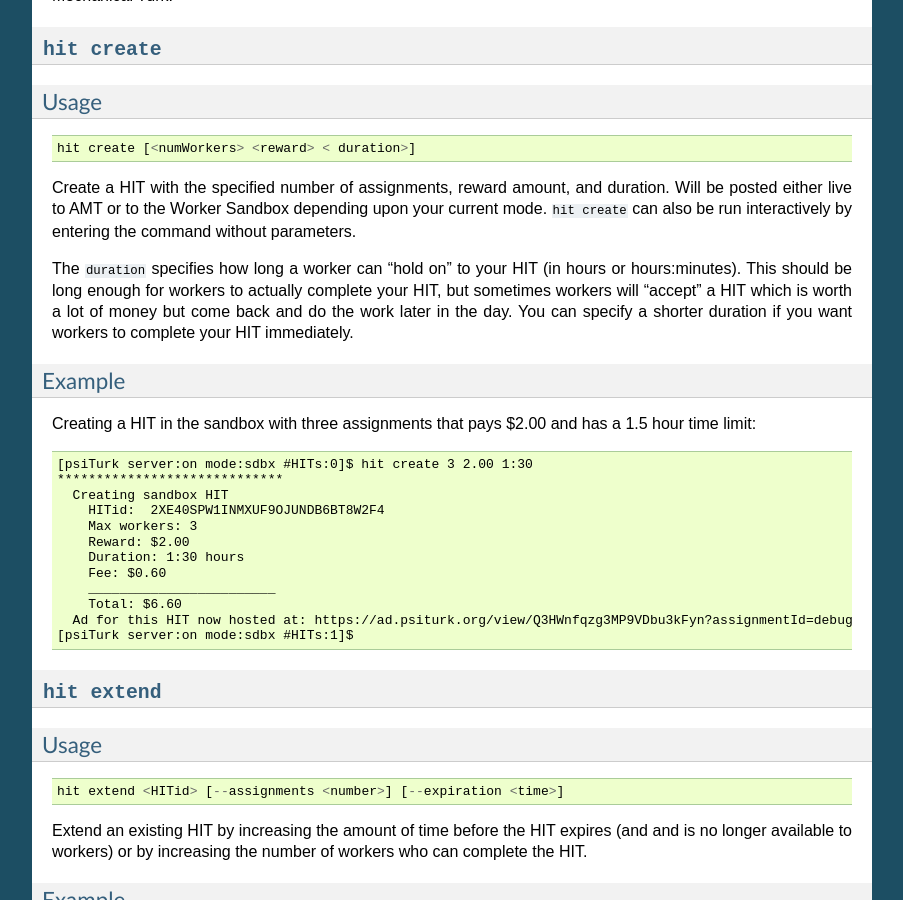
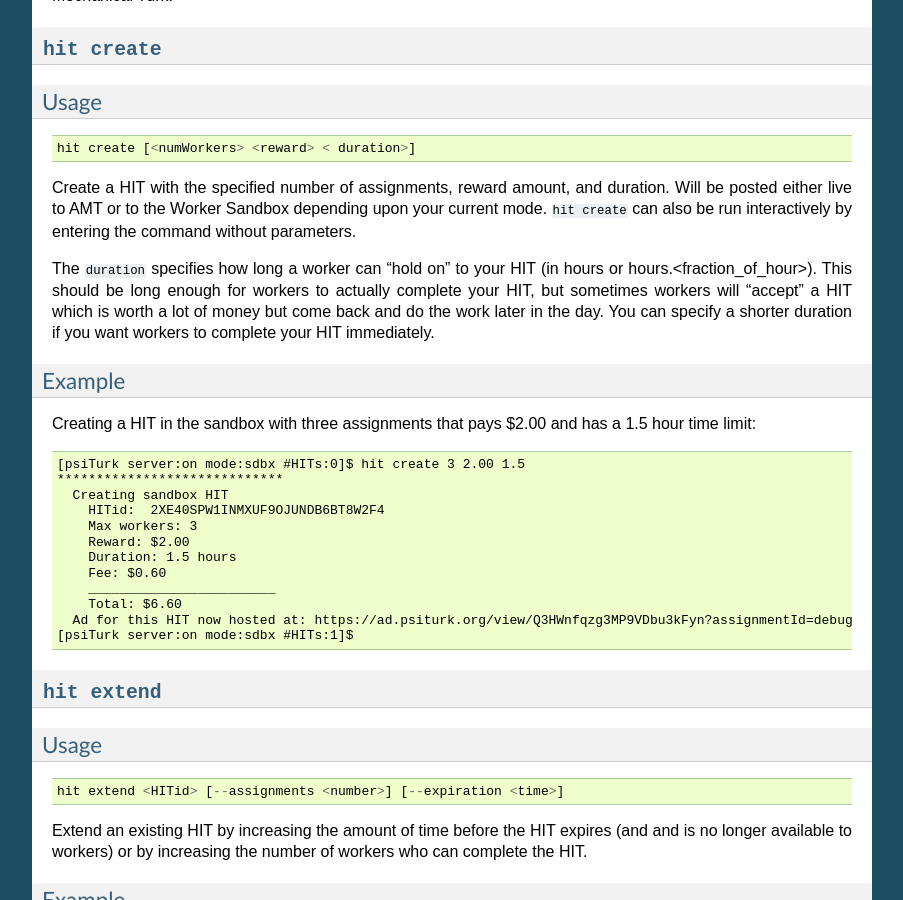
Before and after one commit to NYUCCL/psiTurk, a Sphinx documentation site: the page built from doc/command_line/hit.rst, in a window 1280 px wide and 900 px high, scrolled down 630 px. Shown: the whole window, without its empty margins (198-1101 px from the left). Built offline with Sphinx 7.4.7, drawn with Linux system fonts in a browser that asks for light colours.

Commit message:
Describe fractional duration functionality
Reflects fractional duration functionality introduced in #180. See also #137, #165.

```diff
--- a/doc/command_line/hit.rst
+++ b/doc/command_line/hit.rst
@@ -23,7 +23,7 @@
 upon your current mode. ``hit create`` can also be run interactively by
 entering the command without parameters.
 
-The ``duration`` specifies how long a worker can "hold on" to your HIT (in hours or hours:minutes). This should be long enough for workers to actually
+The ``duration`` specifies how long a worker can "hold on" to your HIT (in hours or hours.<fraction_of_hour>). This should be long enough for workers to actually
 complete your HIT, but sometimes workers will "accept" a HIT which is
 worth a lot of money but come back and do the work later in the
 day. You can specify a shorter duration if you want workers to
@@ -35,13 +35,13 @@
 Creating a HIT in the sandbox with three assignments that pays $2.00 and has a
 1.5 hour time limit::
 
-   [psiTurk server:on mode:sdbx #HITs:0]$ hit create 3 2.00 1:30
+   [psiTurk server:on mode:sdbx #HITs:0]$ hit create 3 2.00 1.5
    *****************************
      Creating sandbox HIT
        HITid:  2XE40SPW1INMXUF9OJUNDB6BT8W2F4
        Max workers: 3
        Reward: $2.00
-       Duration: 1:30 hours
+       Duration: 1.5 hours
        Fee: $0.60
        ________________________
        Total: $6.60
```
